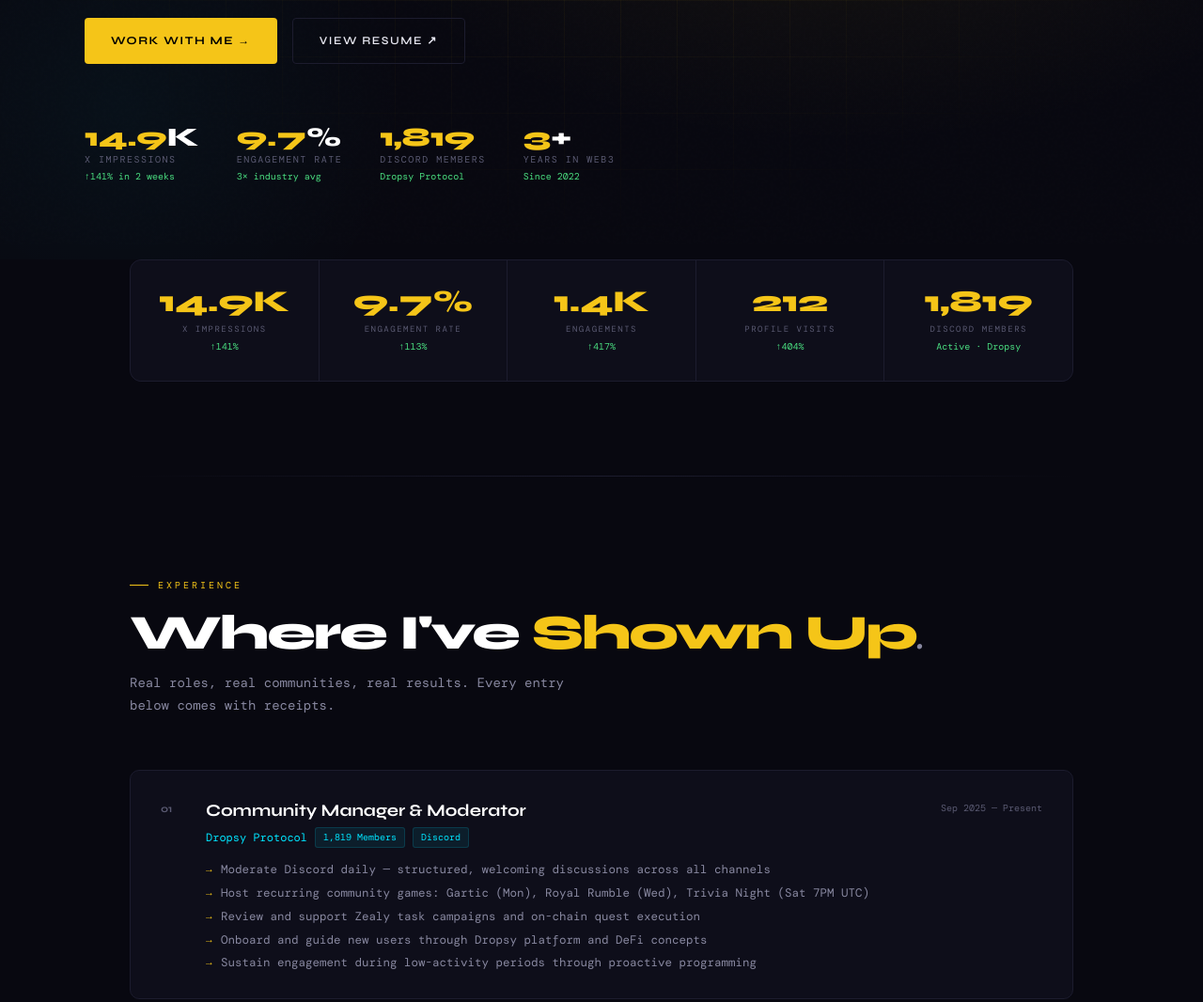
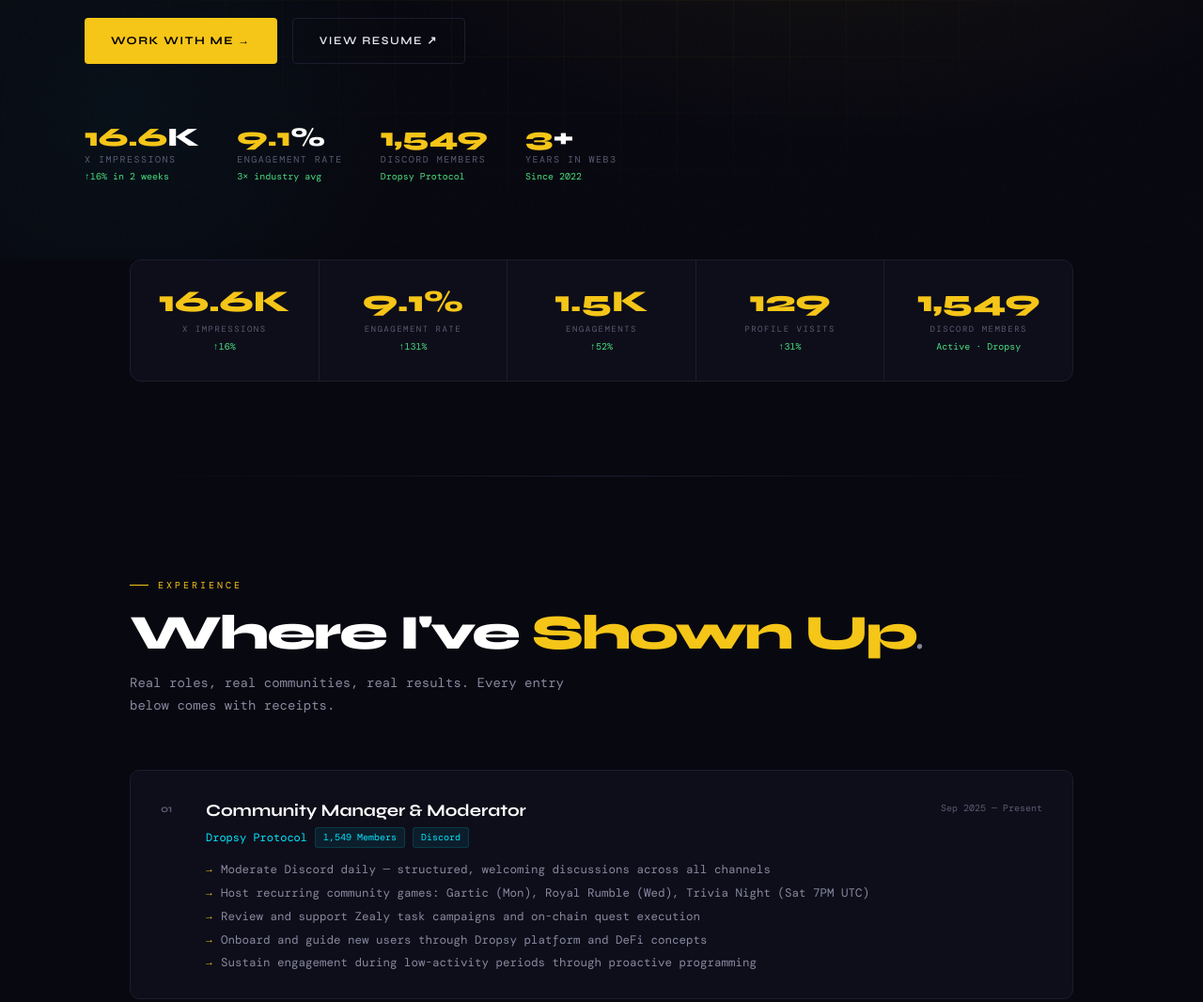
Before and after one commit to Thehonouredone36/Thehonouredone36.github.io, a plain HTML site: page index.html in a window 1280 px wide. Shown: the part 540-1606 px from the top of the page at 94% size. Drawn offline with nearby package versions, Linux system fonts and the light colour scheme; a web font is replaced by a local one.

Commit message:
Update index.html

```diff
--- a/index.html
+++ b/index.html
@@ -168,9 +168,9 @@ footer { border-top: 1px solid var(--border); padding: 32px 48px; display: flex;
       <a href="ibrahim-musharaff-resume.html" target="_blank" class="btn-secondary">View Resume ↗</a>
     </div>
     <div class="hero-stats">
-      <div class="hero-stat"><div class="hero-stat-num"><span>14.9</span>K</div><div class="hero-stat-label">X Impressions</div><div class="hero-stat-change">↑141% in 2 weeks</div></div>
-      <div class="hero-stat"><div class="hero-stat-num"><span>9.7</span>%</div><div class="hero-stat-label">Engagement Rate</div><div class="hero-stat-change">3× industry avg</div></div>
-      <div class="hero-stat"><div class="hero-stat-num"><span>1,819</span></div><div class="hero-stat-label">Discord Members</div><div class="hero-stat-change">Dropsy Protocol</div></div>
+      <div class="hero-stat"><div class="hero-stat-num"><span>16.6</span>K</div><div class="hero-stat-label">X Impressions</div><div class="hero-stat-change">↑16% in 2 weeks</div></div>
+      <div class="hero-stat"><div class="hero-stat-num"><span>9.1</span>%</div><div class="hero-stat-label">Engagement Rate</div><div class="hero-stat-change">3× industry avg</div></div>
+      <div class="hero-stat"><div class="hero-stat-num"><span>1,549</span></div><div class="hero-stat-label">Discord Members</div><div class="hero-stat-change">Dropsy Protocol</div></div>
       <div class="hero-stat"><div class="hero-stat-num"><span>3</span>+</div><div class="hero-stat-label">Years in Web3</div><div class="hero-stat-change">Since 2022</div></div>
     </div>
   </div>
@@ -179,11 +179,11 @@ footer { border-top: 1px solid var(--border); padding: 32px 48px; display: flex;
 <div id="metrics" style="padding: 0 48px 100px; max-width: 1100px; margin: 0 auto; position: relative; z-index: 2;">
   <div class="reveal">
     <div class="metrics-grid">
-      <div class="metric-card"><div class="metric-num">14.9K</div><div class="metric-label">X Impressions</div><div class="metric-change">↑141%</div></div>
-      <div class="metric-card"><div class="metric-num">9.7%</div><div class="metric-label">Engagement Rate</div><div class="metric-change">↑113%</div></div>
-      <div class="metric-card"><div class="metric-num">1.4K</div><div class="metric-label">Engagements</div><div class="metric-change">↑417%</div></div>
-      <div class="metric-card"><div class="metric-num">212</div><div class="metric-label">Profile Visits</div><div class="metric-change">↑404%</div></div>
-      <div class="metric-card"><div class="metric-num">1,819</div><div class="metric-label">Discord Members</div><div class="metric-change">Active · Dropsy</div></div>
+      <div class="metric-card"><div class="metric-num">16.6K</div><div class="metric-label">X Impressions</div><div class="metric-change">↑16%</div></div>
+      <div class="metric-card"><div class="metric-num">9.1%</div><div class="metric-label">Engagement Rate</div><div class="metric-change">↑131%</div></div>
+      <div class="metric-card"><div class="metric-num">1.5K</div><div class="metric-label">Engagements</div><div class="metric-change">↑52%</div></div>
+      <div class="metric-card"><div class="metric-num">129</div><div class="metric-label">Profile Visits</div><div class="metric-change">↑31%</div></div>
+      <div class="metric-card"><div class="metric-num">1,549</div><div class="metric-label">Discord Members</div><div class="metric-change">Active · Dropsy</div></div>
     </div>
   </div>
 </div>
@@ -201,7 +201,7 @@ footer { border-top: 1px solid var(--border); padding: 32px 48px; display: flex;
       <div class="exp-number">01</div>
       <div>
         <div class="exp-title">Community Manager & Moderator</div>
-        <div class="exp-org">Dropsy Protocol <span class="exp-org-badge">1,819 Members</span><span class="exp-org-badge">Discord</span></div>
+        <div class="exp-org">Dropsy Protocol <span class="exp-org-badge">1,549 Members</span><span class="exp-org-badge">Discord</span></div>
         <ul class="exp-points">
           <li>Moderate Discord daily — structured, welcoming discussions across all channels</li>
           <li>Host recurring community games: Gartic (Mon), Royal Rumble (Wed), Trivia Night (Sat 7PM UTC)</li>
@@ -251,12 +251,12 @@ footer { border-top: 1px solid var(--border); padding: 32px 48px; display: flex;
     <p class="section-subtitle">Every metric below is verified from live analytics. Screenshots available on request.</p>
   </div>
   <div class="pow-grid reveal">
-    <div class="pow-card"><div class="pow-num">9.7%</div><div class="pow-change">↑113% · 3× industry average</div><div class="pow-desc">X engagement rate — most accounts sit at 1–3%. Consistent educational content drives this.</div><div class="pow-source">Source: X Analytics · March 2026</div></div>
-    <div class="pow-card"><div class="pow-num">1.2K</div><div class="pow-change">Single post impressions</div><div class="pow-desc">Airdrop strategy thread — 19 comments, 84 video views, 17.9% engagement rate on one post.</div><div class="pow-source">Source: X Post Analytics · Mar 19, 2026</div></div>
-    <div class="pow-card"><div class="pow-num">496</div><div class="pow-change">↑316% likes in 2 weeks</div><div class="pow-desc">Organic likes with no paid promotion. Pure content quality and community positioning.</div><div class="pow-source">Source: X Analytics · March 2026</div></div>
-    <div class="pow-card"><div class="pow-num">50</div><div class="pow-change">↑400% reposts</div><div class="pow-desc">Reposts signal content people trust enough to share with their own audience.</div><div class="pow-source">Source: X Analytics · March 2026</div></div>
-    <div class="pow-card"><div class="pow-num">212</div><div class="pow-change">↑404% profile visits</div><div class="pow-desc">People are checking the profile — top-of-funnel signal that content is reaching new eyes.</div><div class="pow-source">Source: X Analytics · March 2026</div></div>
-    <div class="pow-card"><div class="pow-num">#5</div><div class="pow-change">Community quiz leaderboard</div><div class="pow-desc">Ranked 5th of 10 in Dropsy Protocol community trivia — active participation, not just moderation.</div><div class="pow-source">Source: Dropsy games-arena · Mar 21, 2026</div></div>
+    <div class="pow-card"><div class="pow-num">9.1%</div><div class="pow-change">↑113% · 3× industry average</div><div class="pow-desc">X engagement rate — most accounts sit at 1–3%. Consistent educational content drives this.</div><div class="pow-source">Source: X Analytics · March 2026</div></div>
+    <div class="pow-card"><div class="pow-num">1.1K</div><div class="pow-change">Single post impressions</div><div class="pow-desc">Ambassador program application review thread — 12 comments, 9.4% engagement rate on one post.</div><div class="pow-source">Source: X Post Analytics · May 11, 2026</div></div>
+    <div class="pow-card"><div class="pow-num">496</div><div class="pow-change">↑67% likes in 2 weeks</div><div class="pow-desc">Organic likes with no paid promotion. Pure content quality and community positioning.</div><div class="pow-source">Source: X Analytics · May 2026</div></div>
+    <div class="pow-card"><div class="pow-num">84</div><div class="pow-change">↑75% reposts</div><div class="pow-desc">Reposts signal content people trust enough to share with their own audience.</div><div class="pow-source">Source: X Analytics · May 2026</div></div>
+    <div class="pow-card"><div class="pow-num">129</div><div class="pow-change">↑31% profile visits</div><div class="pow-desc">People are checking the profile — top-of-funnel signal that content is reaching new eyes.</div><div class="pow-source">Source: X Analytics · May 2026</div></div>
+    <div class="pow-card"><div class="pow-num">#5</div><div class="pow-change">Community quiz leaderboard</div><div class="pow-desc">Ranked 4th of 12 in Dropsy Protocol community trivia — active participation, not just moderation.</div><div class="pow-source">Source: Dropsy games-arena · May 23, 2026</div></div>
   </div>
 </section>
 
```
